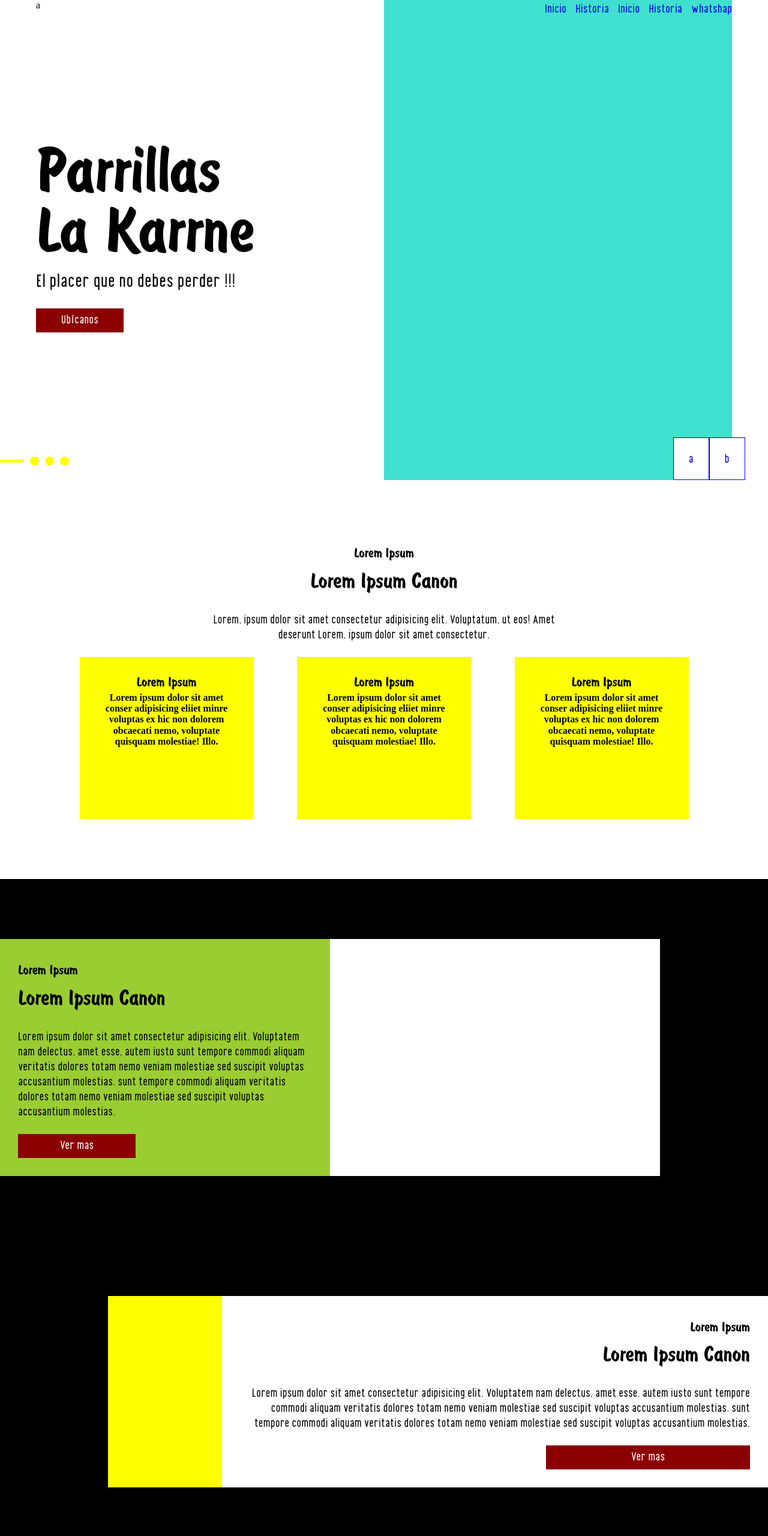
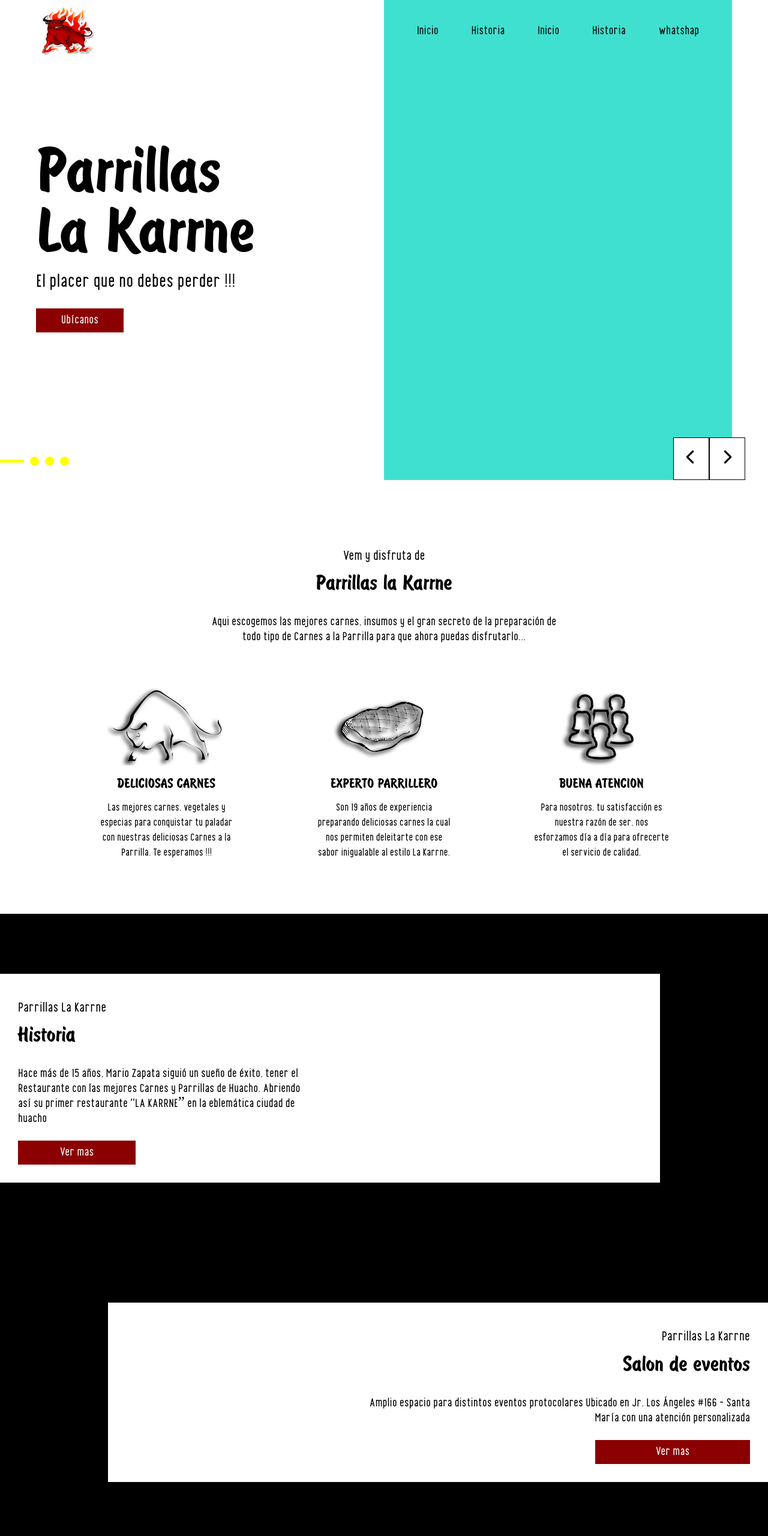
Before and after one commit to Sergio1902/LAKARRNE-WEB, a plain HTML site: page index.html in a window 1280 px wide. Shown: the top 2560 px of the page at 60% size. Drawn offline with Linux system fonts and the light colour scheme.

Commit message:
MAQUETACION

```diff
--- a/CSS/style.css
+++ b/CSS/style.css
@@ -28,7 +28,7 @@ a{
     text-decoration: none;
     font-family: "Finland";
     font-size: 25px;
-
+    color: black;
 }
 h1,h2,h3,h4,h5{
     margin: 0;
@@ -46,10 +46,10 @@ h2{
 h3{
     font-family: "BrushType";
     font-size: 25px;
-    font-weight: 400;
 }
 h4{
-
+    font-family: "Finland";
+    font-size: 18px;
 }
 h5{
 
@@ -89,10 +89,11 @@ span{
 /* title */
 .title{
     text-align: center;
-
 }
-.title>h3{
+.title>span{
     margin: 10px 0;
+    font-family: "Finland";
+    font-size: 28px;
 }
 .title>h2{
     margin-bottom: 10px;
@@ -116,19 +117,24 @@ header{
     position: fixed;
     width: 100%;
     z-index: 10000;
+
 }
 .header{
     display: flex;
     justify-content: space-between;
+    align-items: center;
 }
 .nav{
+    width: 50%;
     display: flex;
+    justify-content: space-evenly;
 }
 .nav a{
     display: block;
 }
-.nav a:not(:last-child){
-    margin-right: 15px;
+/* logo */
+.header img{
+    width: 100px;
 }
 /**********************************************************/
 /**********************  SLIDER  **************************/
@@ -198,23 +204,33 @@ header{
 .description{
     text-align: center;
 }
-.description p{
+.description>p{
     width: 50%;
-
 }
 .card-global-description{
     width: 100%;
     display: flex;
     justify-content: space-evenly;
+    margin: 40px 0;
 }
 .card-description{
     max-width: 300px;
     width: 25%;
     height: 270px;
-    background-color: yellow;
     padding: 30px;
+}
+.card-description>p{
+    margin: 0;
+    padding: 10px 0;
+    font-size: 22px;
+}
+.card-logo{
+    display: flex;
+    justify-content: center;
+    margin-bottom: 18px;
+}
 
-}
+
 /**********************************************************/
 /************************  HISTORY  ***********************/
 .main-history{
@@ -233,7 +249,6 @@ header{
 }
 .content-history-text{
     width: 50%;
-    background-color: yellowgreen;
     padding: 30px;
 }
 /**********************************************************/
@@ -255,7 +270,6 @@ header{
 }
 .content-events-img{
     width: 50%;
-    background-color: yellow;
 }
 .content-events-text{
 
@@ -282,7 +296,7 @@ header{
     display: block;
     text-align: center;
     width: 200px;
-    padding: 20px;
+    padding: 5px;
     box-shadow: 0px 0px 13px -1px rgba(0,0,0,0.64);
 }
 .tabs-content{
@@ -294,9 +308,13 @@ header{
 /******************  MAIN-RESERVATION  ********************/
 .main-reservation{
     text-align: center;
+    background-image: url(../IMG/RESERVATIONS/RESERVATION.jpg);
+    background-position: center center;
+    background-size: cover;
+    color: white;
 }
 .reservation-p{
-    max-width: 500px;
+    max-width: 600px;
     width: 100%;
 }
 .btn.btn-reservation{
@@ -308,25 +326,40 @@ header{
 }
 /**********************************************************/
 /***********************  FOOTER  *************************/
+footer{
+    background-color: black;
+}
 .footer-redes{
     width: 100%;
     padding: 40px 0;
-    background-color: cadetblue;
     display: flex;
     justify-content: center;
     align-items: center;
 }
 .footer-redes>a{
     display: block;
-    width: 40px;
-    height: 40px;
+    width: 50px;
+    height: 50px;
     border-radius: 50%;
-    background-color: chartreuse;
-
+    background-color: darkred;
+    color: white;
+    position: relative;
+}
+.footer-redes>a>i{
+    position: absolute;
+    left: 30%;
+    top: 25%;
 }
 .footer-redes>a:not(:last-child){
     margin-right: 15px;
 }
 .footer{
     text-align: center;
+    background-color: darkred;
+    color: white;
+    padding: 10px 0;
 }
+.footer .span-footer{
+    font-size: 20px;
+    margin-bottom: 0;
+}
--- a/index.html
+++ b/index.html
@@ -5,6 +5,7 @@
     <meta http-equiv="X-UA-Compatible" content="IE=edge">
     <meta name="viewport" content="width=device-width, initial-scale=1.0">
     <title>La Karrne</title>
+
     <link rel="stylesheet" href="CSS/normalize.css">
     <link rel="stylesheet" href="CSS/style.css">
 </head>
@@ -14,7 +15,7 @@
             <div class="main-content">
                 <div class="header">
                     <div>
-                        a
+                        <img src="IMG/LOGOS/logo.png" alt="">
                     </div>
                     <nav class="nav">
                         <a href="#">Inicio</a>
@@ -30,8 +31,8 @@
     <main>
         <section class="main-hero-banner">
             <div class="btn-hero-banner">
-                <a href="#">a</a>
-                <a href="#">b</a>
+                <a href="#"><i class="fas fa-chevron-left"></i></a>
+                <a href="#"><i class="fas fa-chevron-right"></i></a>
             </div>
             <div class="circle-hero-banner">
                 <div class="rect"></div>
@@ -63,28 +64,31 @@
             <div class="main-content">
                 <div class="description">
                     <div class="title">
-                        <h3>Lorem Ipsum</h3>
-                        <h2>Lorem Ipsum Canon</h2>
+                        <span>Vem y disfruta de</span>
+                        <h2>Parrillas la Karrne</h2>
                     </div>
-                    <p>Lorem, ipsum dolor sit amet consectetur adipisicing elit. Voluptatum, ut eos! Amet deserunt Lorem, ipsum dolor sit amet consectetur.</p>
+                    <p>Aqui escogemos las mejores carnes, insumos y el gran secreto de la preparación de todo tipo de Carnes a la Parrilla para que ahora puedas disfrutarlo...</p>
                     <div class="card-global-description">
                         <div class="card-description">
-                            <div>
+                            <div class="card-logo">
+                                <img src="IMG/LOGOS/CARDS-DESCRIPTION/icon1.png" alt="">
                             </div>
-                            <h3>Lorem Ipsum</h3>
-                            <h4>Lorem ipsum dolor sit amet conser adipisicing eliiet minre voluptas ex hic non dolorem obcaecati nemo, voluptate quisquam molestiae! Illo.</h4>
+                            <h3>DELICIOSAS CARNES</h3>
+                            <p>Las mejores carnes, vegetales y especias para conquistar tu paladar con nuestras deliciosas Carnes a la Parrilla. Te esperamos !!!<p>
                         </div>
                         <div class="card-description">
-                            <div>
+                            <div class="card-logo">
+                                <img src="IMG/LOGOS/CARDS-DESCRIPTION/icon2.png" alt="">
                             </div>
-                            <h3>Lorem Ipsum</h3>
-                            <h4>Lorem ipsum dolor sit amet conser adipisicing eliiet minre voluptas ex hic non dolorem obcaecati nemo, voluptate quisquam molestiae! Illo.</h4>
+                            <h3>EXPERTO PARRILLERO</h3>
+                            <p>Son 19 años de experiencia preparando deliciosas carnes la cual nos permiten deleitarte con ese sabor inigualable al estilo La Karrne.</p>
                         </div>
                         <div class="card-description">
-                            <div>
+                            <div class="card-logo">
+                                <img src="IMG/LOGOS/CARDS-DESCRIPTION/icon3.png" alt="">
                             </div>
-                            <h3>Lorem Ipsum</h3>
-                            <h4>Lorem ipsum dolor sit amet conser adipisicing eliiet minre voluptas ex hic non dolorem obcaecati nemo, voluptate quisquam molestiae! Illo.</h4>
+                            <h3>BUENA ATENCION</h3>
+                            <p>Para nosotros, tu satisfacción es nuestra razón de ser, nos esforzamos día a día para ofrecerte el servicio de calidad.</p>
                         </div>
                     </div>
                 </div>
@@ -95,12 +99,11 @@
                 <div class="content-history">
                     <div class="content-history-text">
                         <div class="title left">
-                            <h3>Lorem Ipsum</h3>
-                            <h2>Lorem Ipsum Canon</h2>
+                            <span>Parrillas La Karrne</span>
+                            <h2>Historia</h2>
                         </div>
                         <p>
-                            Lorem ipsum dolor sit amet consectetur adipisicing elit. Voluptatem nam delectus, amet esse, autem iusto sunt tempore commodi aliquam veritatis dolores totam nemo veniam molestiae sed suscipit voluptas accusantium molestias.
-                            sunt tempore commodi aliquam veritatis dolores totam nemo veniam molestiae sed suscipit voluptas accusantium molestias.
+                            Hace más de 15 años, Mario Zapata siguió un sueño de éxito, tener el Restaurante con las mejores Carnes y Parrillas de Huacho. Abriendo así su primer restaurante “LA KARRNE” en la eblemática ciudad de huacho
                         </p>
                         <a href="#" class="btn">Ver mas</a>
                     </div>
@@ -115,12 +118,11 @@
                     </div>
                     <div class="content-events-text">
                         <div class="title rigth">
-                            <h3>Lorem Ipsum</h3>
-                            <h2>Lorem Ipsum Canon</h2>
+                            <span>Parrillas La Karrne</span>
+                            <h2>Salon de eventos</h2>
                         </div>
                         <p>
-                            Lorem ipsum dolor sit amet consectetur adipisicing elit. Voluptatem nam delectus, amet esse, autem iusto sunt tempore commodi aliquam veritatis dolores totam nemo veniam molestiae sed suscipit voluptas accusantium molestias.
-                            sunt tempore commodi aliquam veritatis dolores totam nemo veniam molestiae sed suscipit voluptas accusantium molestias.
+                            Amplio espacio para distintos eventos protocolares Ubicado en Jr. Los Ángeles #166 - Santa María con una atención personalizada
                         </p>
                         <a href="#" class="btn">Ver mas</a>
                     </div>
@@ -130,7 +132,7 @@
         <section class="main-carta">
             <div class="main-content">
                 <div class="title">
-                    <h3>Lorem Ipsum</h3>
+                    <span>Lorem Ipsum</span>
                     <h2>Lorem Ipsum Canon</h2>
                 </div>
                 <div class="tabs-global">
@@ -150,10 +152,11 @@
             <div class="main-content">
                 <div class="reservation">
                     <div class="title">
-                        <h3>Lorem Ipsum</h3>
-                        <h2>Lorem Ipsum Canon</h2>
+                        <span>estamos para engreirte</span>
+                        <h2>Subscribete</h2>
                     </div>
-                    <p class="reservation-p">Lorem ipsum dolor sit amet consectetur adipisicing elit. Laboriosam, quas fugiat similique eum et sit corporis autem, saepe fugit eaque.</p>
+                    <p class="reservation-p">Lo mejor en platos a la parrilla, con el sabor de siempre el placer que no deber perder PARRILLAS LA KARRNE</p>
+                    <p class="reservation-p">Completa tus datos y recibe nuestras mejores oferta</p>
                     <a href="#" class="btn btn-reservation">Información</a>
                 </div>
             </div>
@@ -162,14 +165,18 @@
     <footer>
         <div class="main-content">
             <div class="footer-redes">
-                <a href="#">F</a>
-                <a href="#">I</a>
-                <a href="#">G</a>
+                <a href="#"><i class="fab fa-facebook-f"></i></a>
+                <a href="#"><i class="fab fa-instagram"></i></a>
+                <a href="#"><i class="fab fa-whatsapp"></i></a>
             </div>
-            <div class="footer">
-                <h4>Lorem ipsum dolor sit amet consectetur adipisicing elit. Doloribus, architecto. Doloremque officia repellat ullam, delectus.</h4>
+        </div>
+        <div class="footer">
+            <div class="main-content">
+                <span class="span-footer">Lorem ipsum dolor sit amet consectetur adipisicing elit. Doloribus, architecto. Doloremque officia repellat ullam, delectus.</span>
             </div>
         </div>
     </footer>
+
+    <script src="https://kit.fontawesome.com/0f83311815.js" crossorigin="anonymous"></script>
 </body>
 </html>
```
Also changed, not shown: IMG/LOGOS/CARDS-DESCRIPTION/icon1.png (added), IMG/LOGOS/CARDS-DESCRIPTION/icon2.png (added), IMG/LOGOS/CARDS-DESCRIPTION/icon3.png (added), IMG/LOGOS/logo.png (added), IMG/RESERVATIONS/RESERVATION.jpg (added).
